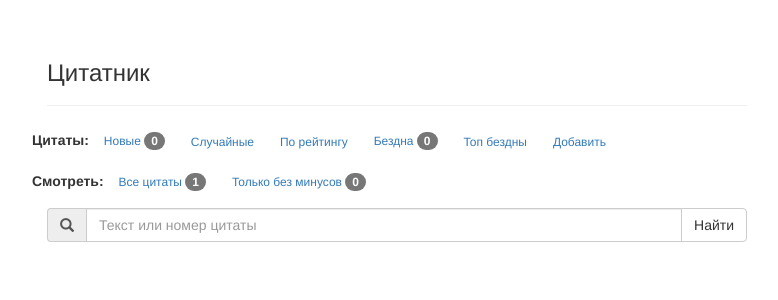
After one commit to Sanchoyzer/bor, a Django app: page /bor/ in a window 1280 px wide. The commit adds this page. Shown: the top 300 px of the page, without its empty margins (243-1021 px from the left). Run offline with Django 3.2, Linux system fonts and the light colour scheme; tables that the repository leaves empty hold one stand-in row (values such as "Sample post"); some libraries are stand-ins or nearby versions.

Commit message:
Вынес общий код в шаблоне + сделал читабельнее вывод текста цитаты и даты

```diff
--- /dev/null
+++ b/templates/bor/page_with_header.html
@@ -0,0 +1,62 @@
+{% extends "base_generic.html" %}
+
+{% block static %}
+<link rel="stylesheet" href="/static/css/jumbotron-narrow.css">
+<link rel="shortcut icon" type="image/png" href="/static/favicon.ico"/>
+{% endblock %}
+
+{% block content %}
+<div class="container">
+  <div class="page-header">
+    <h3>Цитатник</h3>
+  </div>
+
+  <div class="row">
+    <p>
+      <strong>Цитаты:</strong>
+      <a href="{% url 'bor-index' %}" class="btn btn-link btn-sm" role="button">Новые <span class="badge">{{ count_quotes_new }}</span></a>
+      <a href="#" class="btn btn-link btn-sm" role="button">Случайные</a>
+      <a href="#" class="btn btn-link btn-sm" role="button">По рейтингу</a>
+      <a href="#" class="btn btn-link btn-sm" role="button">Бездна <span class="badge">0</span></a>
+      <a href="#" class="btn btn-link btn-sm" role="button">Топ бездны</a>
+      <a href="#" class="btn btn-link btn-sm" role="button">Добавить</a>
+    </p>
+
+    <p>
+      <strong>Смотреть:</strong>
+      <a href="{% url 'quotes-all' %}" class="btn btn-link btn-sm" role="button">Все цитаты <span class="badge">{{ count_quotes_all }}</span></a>
+      <a href="#" class="btn btn-link btn-sm" role="button">Только без минусов <span class="badge">0</span></a>
+    </p>
+  </div>
+
+  <div class="input-group">
+    <span class="input-group-addon" id="sizing-addon2"><span class="glyphicon glyphicon-search"></span></span>
+    <input type="text" class="form-control" placeholder="Текст или номер цитаты" aria-describedby="sizing-addon2">
+    <span class="input-group-btn">
+      <button class="btn btn-default" type="button">Найти</button>
+    </span>
+  </div>
+
+  <!--
+  <div class="text-center">
+    <ul class="pagination">
+      <li><a href="#">свежее</a></li>
+      <li class="disabled"><a href="#">...</a></li>
+      <li><a href="#">12</a></li>
+      <li><a href="#">11 &larr;</a></li>
+      <li class="active"><a href="#">10</a></li>
+      <li><a href="#">&rarr; 9</a></li>
+      <li><a href="#">8</a></li>
+      <li class="disabled"><a href="#">...</a></li>
+      <li><a href="#">начало</a></li>
+    </ul>
+  </div>
+  -->
+
+  <br><br>
+
+{% block inner_content %}
+{% endblock %}
+
+</div>
+{% endblock %}
```
Also changed, not shown: templates/bor/quote_block.html (added, +23 -0 lines), templates/bor/quote_detail.html (+1 -21 lines), templates/bor/quotes_all_list.html (+1 -27 lines).
